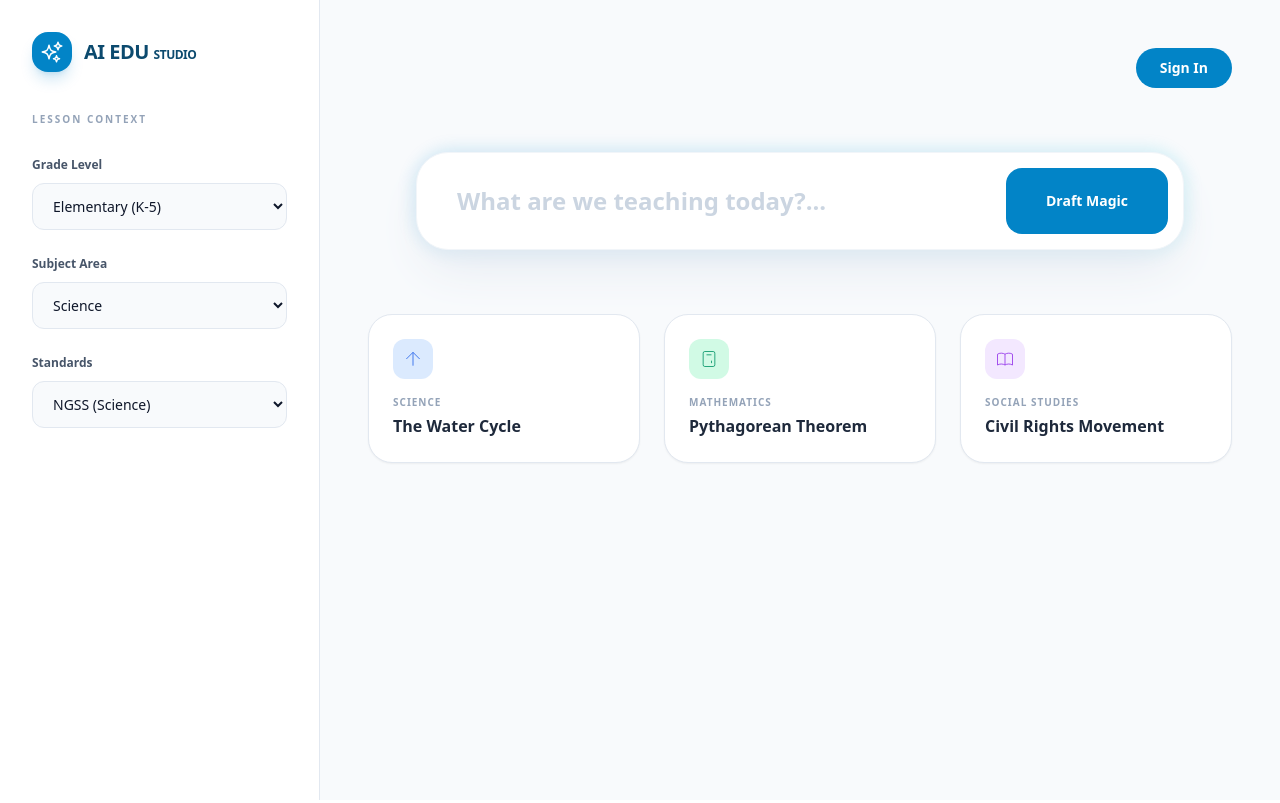
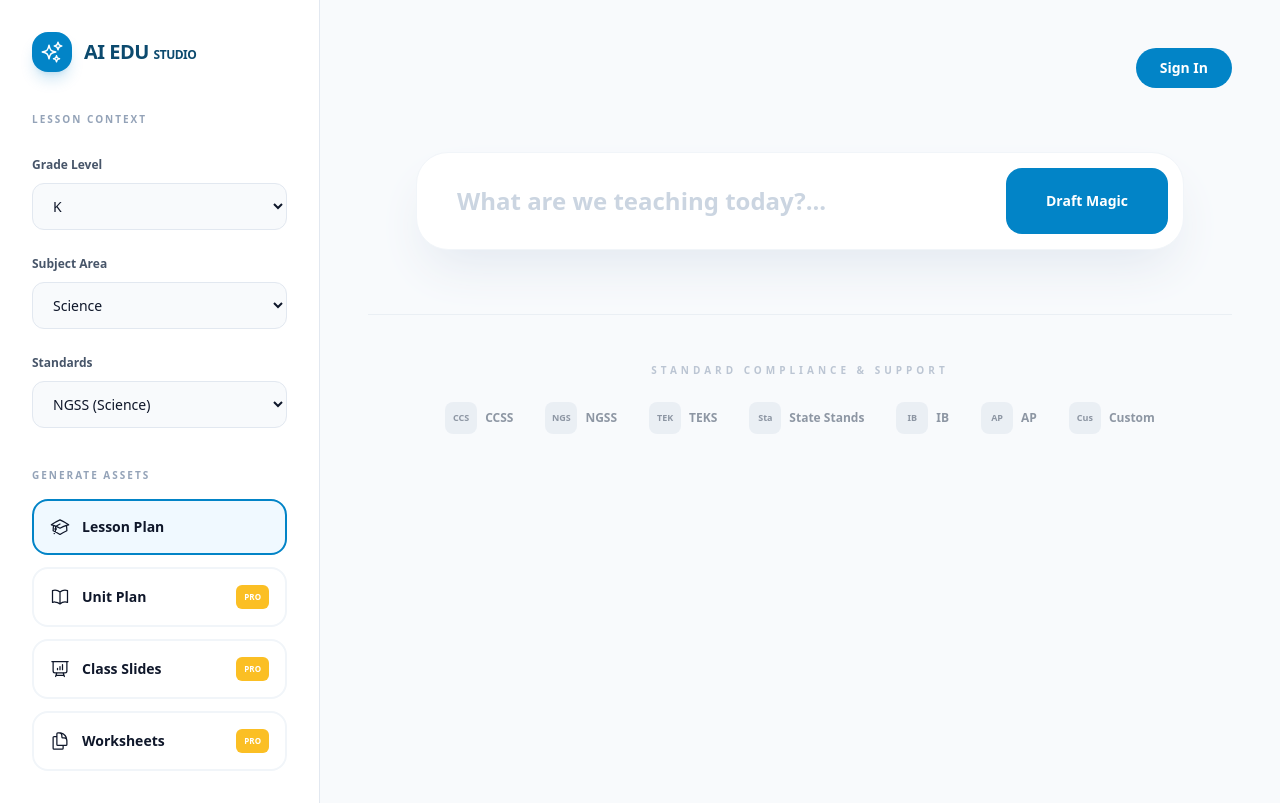
Before and after one commit to joanjiaocn-rgb/eduus, a Next.js app: page /page-new in a window 1280 px wide. Built offline with nearby package versions, Linux system fonts and the light colour scheme.

Commit message:
feat: sync subject, standards, and asset list with latest specs

```diff
--- a/app/page-new/page.js
+++ b/app/page-new/page.js
@@ -7,13 +7,14 @@ export default function AIEDUInterface() {
   const [topic, setTopic] = useState("");
   const [subject, setSubject] = useState('Science');
   const [standard, setStandard] = useState('NGSS (Science)');
-  const [isGenerating, setIsGenerating] = useState(false);
-  const [result, setResult] = useState(null);
+  const [selectedAsset, setSelectedAsset] = useState('Lesson Plan');
+
+  const subjects = ['ELA', 'Math', 'Science', 'Social Studies', 'World Languages', 'STEM / Computer Science', 'Arts', 'PE & Health', 'ESL / ELL', 'SEL'];
 
   const getStandardsForSubject = (subj) => {
     if (subj === 'Science') return ['NGSS (Science)'];
     if (['ELA', 'Math'].includes(subj)) return ['Common Core (CCSS)'];
-    return ['Select Subject First'];
+    return ['CCSS', 'NGSS', 'TEKS', 'State Standards', 'IB', 'AP', 'Custom'];
   };
 
   const handleSubjectChange = (e) => {
@@ -21,28 +22,6 @@ export default function AIEDUInterface() {
     setSubject(newSubj);
     setStandard(getStandardsForSubject(newSubj)[0]);
   };
-
-  const handleGenerate = async (targetTopic) => {
-    const t = targetTopic || topic;
-    if (!t.trim()) return alert("Please enter a topic.");
-    setTopic(t);
-    setIsGenerating(true);
-    setResult(null);
-
-    // Simulate API call
-    await new Promise(resolve => setTimeout(resolve, 1800));
-    setResult({
-      topic: t,
-      content: `Lesson Plan for ${t} aligned with ${standard}. Content generated successfully...`
-    });
-    setIsGenerating(false);
-  };
-
-  const exampleTopics = [
-    { title: 'The Water Cycle', sub: 'SCIENCE', icon: 'M20 12l-8-8-8 8M12 4v16', color: 'blue' },
-    { title: 'Pythagorean Theorem', sub: 'MATHEMATICS', icon: 'M9 7h6m0 10v-3m-3 3h.01M9 17h.01M9 14h.01M12 14h.01M15 11h.01M12 11h.01M9 11h.01M7 21h10a2 2 0 002-2V5a2 2 0 00-2-2H7a2 2 0 00-2 2v14a2 2 0 002 2z', color: 'emerald' },
-    { title: 'Civil Rights Movement', sub: 'SOCIAL STUDIES', icon: 'M12 6.253v13m0-13C10.832 5.477 9.246 5 7.5 5S4.168 5.477 3 6.253v13C4.168 18.477 5.754 18 7.5 18s3.332.477 4.5 1.253m0-13C13.168 5.477 14.754 5 16.5 5c1.747 0 3.332.477 4.5 1.253v13C19.832 18.477 18.246 18 16.5 18c-1.746 0-3.332.477-4.5 1.253', color: 'purple' }
-  ];
 
   return (
     <div className="min-h-screen bg-slate-50 flex font-sans text-slate-900">
@@ -57,17 +36,40 @@ export default function AIEDUInterface() {
         <section>
           <h3 className="text-[10px] font-black uppercase tracking-[0.2em] text-slate-400 mb-6">Lesson Context</h3>
           <div className="space-y-5">
+            <div className="space-y-2">
+                <label className="text-xs font-bold text-slate-600">Grade Level</label>
+                <select className="w-full bg-slate-50 border border-slate-200 rounded-xl py-3 px-4 text-sm outline-none cursor-pointer">
+                    {['K', '1', '2', '3', '4', '5', '6', '7', '8', '9', '10', '11', '12'].map(g => <option key={g}>{g}</option>)}
+                </select>
+            </div>
+            <div className="space-y-2">
+                <label className="text-xs font-bold text-slate-600">Subject Area</label>
+                <select value={subject} onChange={handleSubjectChange} className="w-full bg-slate-50 border border-slate-200 rounded-xl py-3 px-4 text-sm outline-none cursor-pointer">
+                    {subjects.map(s => <option key={s} value={s}>{s}</option>)}
+                </select>
+            </div>
+            <div className="space-y-2">
+                <label className="text-xs font-bold text-slate-600">Standards</label>
+                <select value={standard} onChange={e => setStandard(e.target.value)} className="w-full bg-slate-50 border border-slate-200 rounded-xl py-3 px-4 text-sm outline-none cursor-pointer">
+                    {getStandardsForSubject(subject).map(s => <option key={s} value={s}>{s}</option>)}
+                </select>
+            </div>
+          </div>
+        </section>
+
+        <section className="flex-1">
+          <h3 className="text-[10px] font-black uppercase tracking-[0.2em] text-slate-400 mb-4">Generate Assets</h3>
+          <div className="space-y-3">
             {[
-              { label: 'Grade Level', options: ['Elementary (K-5)', 'Middle School (6-8)', 'High School (9-12)'] },
-              { label: 'Subject Area', val: subject, change: handleSubjectChange, options: ['ELA', 'Math', 'Science'] },
-              { label: 'Standards', val: standard, change: (e) => setStandard(e.target.value), options: getStandardsForSubject(subject) }
+              { name: 'Lesson Plan', icon: AcademicCapIcon, pro: false },
+              { name: 'Unit Plan', icon: BookOpenIcon, pro: true },
+              { name: 'Class Slides', icon: PresentationChartBarIcon, pro: true },
+              { name: 'Worksheets', icon: DocumentDuplicateIcon, pro: true }
             ].map(item => (
-              <div key={item.label} className="space-y-2">
-                <label className="text-xs font-bold text-slate-600">{item.label}</label>
-                <select value={item.val} onChange={item.change} className="w-full bg-slate-50 border border-slate-200 rounded-xl py-3 px-4 text-sm outline-none cursor-pointer">
-                    {item.options.map(o => <option key={o} value={o}>{o}</option>)}
-                </select>
-              </div>
+              <button key={item.name} onClick={() => setSelectedAsset(item.name)} className={`w-full flex items-center justify-between p-4 rounded-2xl font-bold text-sm border-2 ${selectedAsset === item.name ? 'border-brand-600 bg-brand-50' : 'border-slate-100 hover:border-slate-200'}`}>
+                <div className="flex items-center gap-3"><item.icon className="w-5 h-5"/>{item.name}</div>
+                {item.pro && <span className="bg-pro-400 text-[8px] text-white px-2 py-0.5 rounded-md font-black">PRO</span>}
+              </button>
             ))}
           </div>
         </section>
@@ -78,7 +80,6 @@ export default function AIEDUInterface() {
           <header className="flex justify-end gap-4"><button className="bg-brand-600 text-white px-6 py-2.5 rounded-full text-sm font-bold">Sign In</button></header>
 
           <div className="relative max-w-3xl mx-auto group">
-            <div className="absolute -inset-1 bg-gradient-to-r from-brand-600 to-cyan-500 rounded-[2.5rem] blur opacity-15"></div>
             <input
               type="text"
               value={topic}
@@ -86,31 +87,17 @@ export default function AIEDUInterface() {
               className="relative w-full bg-white p-8 pl-10 pr-44 rounded-[2rem] shadow-2xl shadow-slate-200 border border-slate-100 outline-none text-2xl font-semibold transition-all placeholder:text-slate-300 focus:border-brand-600"
               placeholder="What are we teaching today?..."
             />
-            <button onClick={() => handleGenerate()} className="absolute right-4 top-4 bottom-4 bg-brand-600 text-white px-10 rounded-2xl font-black text-sm hover:bg-brand-700 transition-all active:scale-95">
-                {isGenerating ? 'Drafting...' : 'Draft Magic'}
-            </button>
+            <button className="absolute right-4 top-4 bottom-4 bg-brand-600 text-white px-10 rounded-2xl font-black text-sm hover:bg-brand-700 transition-all active:scale-95">Draft Magic</button>
           </div>
 
-          {!result && (
-            <div className="grid grid-cols-1 md:grid-cols-3 gap-6 max-w-4xl mx-auto">
-                {exampleTopics.map((card, i) => (
-                <button key={i} onClick={() => handleGenerate(card.title)} className="group bg-white border border-slate-200 p-6 rounded-3xl text-left transition-all hover:-translate-y-1 hover:shadow-xl shadow-sm">
-                    <div className={`w-10 h-10 bg-${card.color}-100 text-${card.color}-600 rounded-xl flex items-center justify-center mb-4`}>
-                    <svg className="w-5 h-5" fill="none" stroke="currentColor" viewBox="0 0 24 24"><path d={card.icon}/></svg>
-                    </div>
-                    <p className="text-[10px] font-black text-slate-400 uppercase tracking-widest mb-1">{card.sub}</p>
-                    <p className="font-bold text-slate-800">{card.title}</p>
-                </button>
-                ))}
+          <div className="pt-12 border-t border-slate-200 flex flex-col items-center gap-6 opacity-60">
+            <p className="text-[10px] font-black uppercase tracking-[0.4em] text-slate-400">STANDARD COMPLIANCE & SUPPORT</p>
+            <div className="flex flex-wrap justify-center gap-8 text-xs font-bold text-slate-600">
+              {['CCSS', 'NGSS', 'TEKS', 'State Stands', 'IB', 'AP', 'Custom'].map(item => (
+                <div key={item} className="flex items-center gap-2"><div className="w-8 h-8 bg-slate-200 rounded-lg flex items-center justify-center font-black text-[9px]">{item.split(' ')[0].substring(0,3)}</div>{item}</div>
+              ))}
             </div>
-          )}
-
-          {result && (
-            <div className="max-w-4xl mx-auto p-10 bg-white border border-slate-200 rounded-3xl shadow-sm animate-in fade-in">
-              <h2 className="text-4xl font-black text-brand-900 mb-6">{result.topic}</h2>
-              <p className="text-slate-600">{result.content}</p>
-            </div>
-          )}
+          </div>
         </div>
       </main>
     </div>
```
